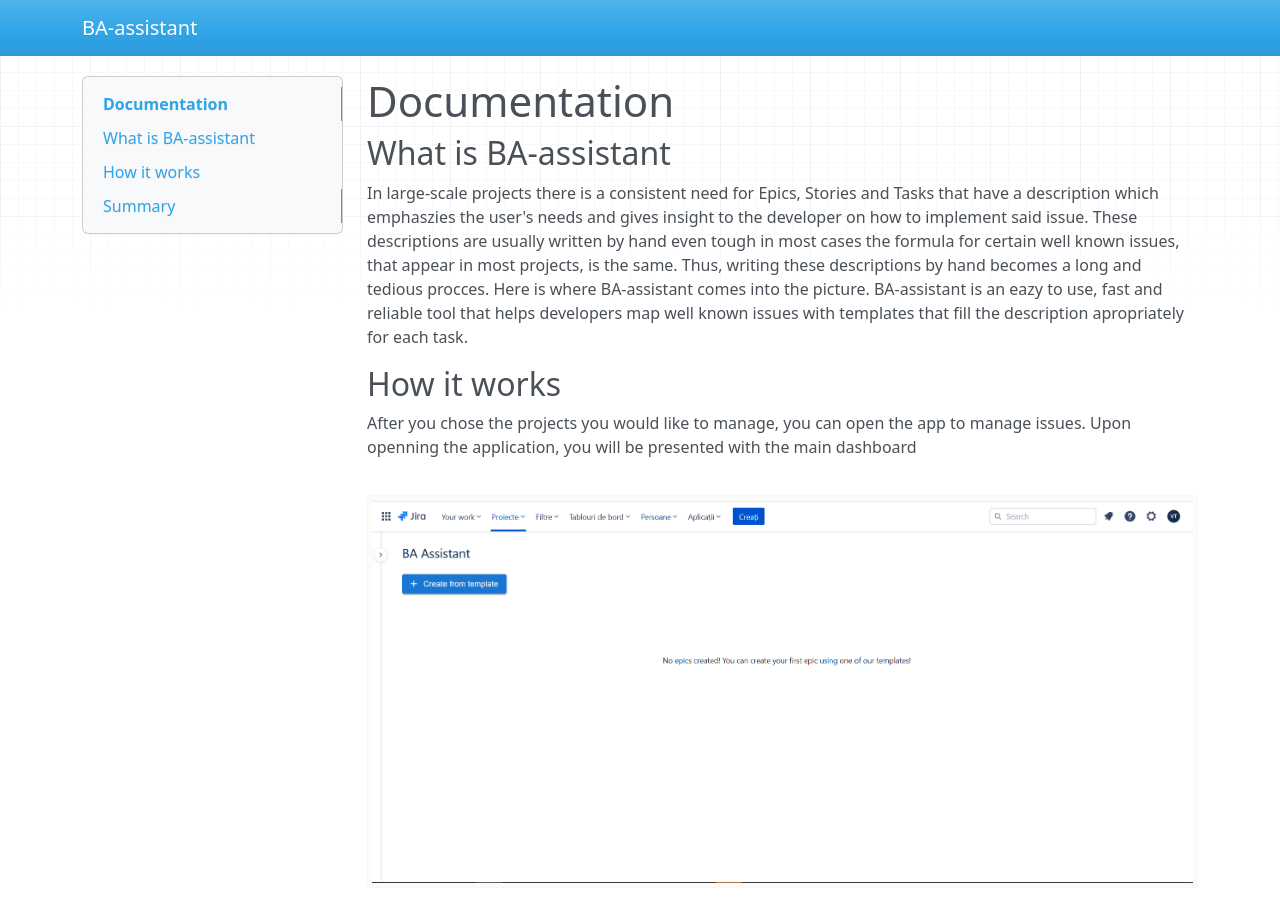
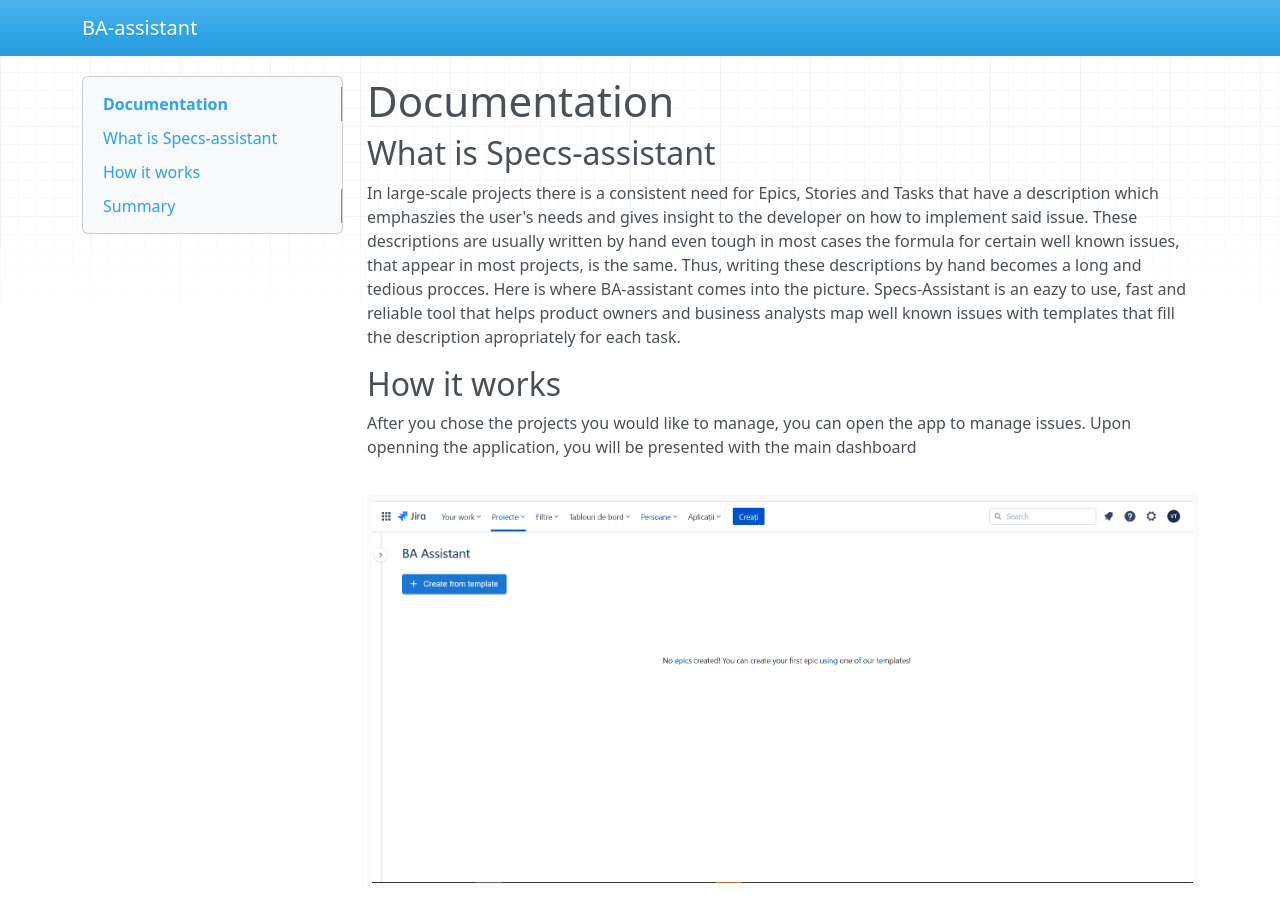
Before and after one commit to Genez-io/Specs-Assistant.github.io, an MkDocs documentation site: the page built from Documentation/docs/index.md, in a window 1280 px wide and 900 px high. Built offline with MkDocs 1.6.1, drawn with Linux system fonts in a browser that asks for light colours; nearby versions of some CDN libraries; some of the changed text lies outside the part shown.

Commit message:
Update index.md

```diff
--- a/Documentation/docs/index.md
+++ b/Documentation/docs/index.md
@@ -1,11 +1,11 @@
 # Documentation
-## What is BA-assistant
+## What is Specs-assistant
 
 In large-scale projects there is a consistent need for Epics, Stories and Tasks that have a description which
 emphaszies the user's needs and gives insight to the developer on how to implement said issue. These descriptions
 are usually written by hand even tough in most cases the formula for certain well known issues, that appear in
 most projects, is the same. Thus, writing these descriptions by hand becomes a long and tedious procces. Here is where
-BA-assistant comes into the picture. BA-assistant is an eazy to use, fast and reliable tool that helps developers map
+BA-assistant comes into the picture. Specs-Assistant is an eazy to use, fast and reliable tool that helps product owners and business analysts map
 well known issues with templates that fill the description apropriately for each task.
 
 ## How it works
@@ -38,4 +38,4 @@ complete said fields.
 
 ## Summary
 
-To sum it all up, BA-assistant is a simple and easy to use tool that can speed up the process of creating issues describing a feature in a way that will help the developer better understand the goal and functionalities of said feature, thereby speeding the entire development procces.
+To sum it all up, Specs-Assistant is a simple and easy to use tool that can speed up the process of creating issues describing a feature in a way that will help the developer better understand the goal and functionalities of said feature, thereby speeding the entire development procces.
```
